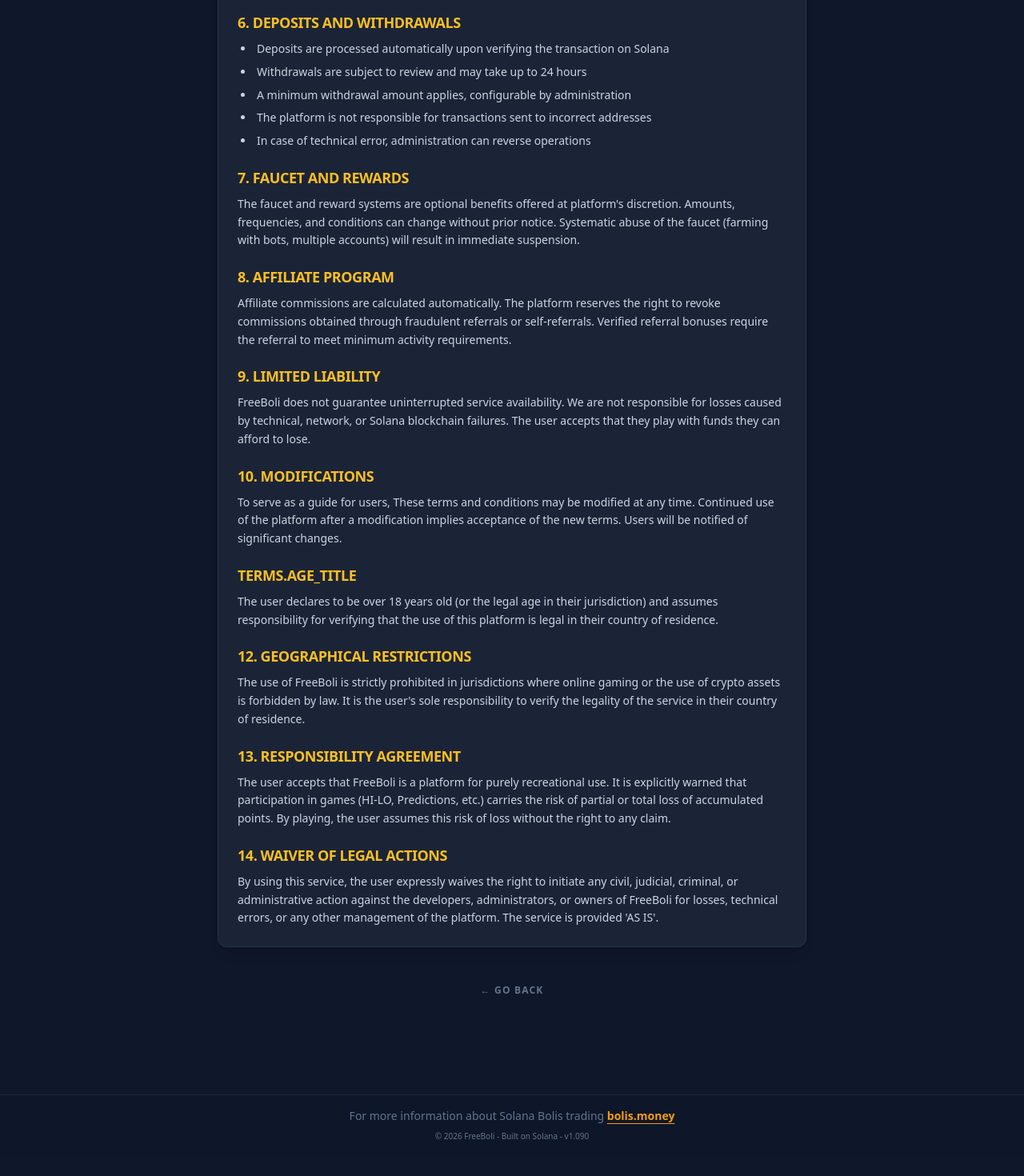
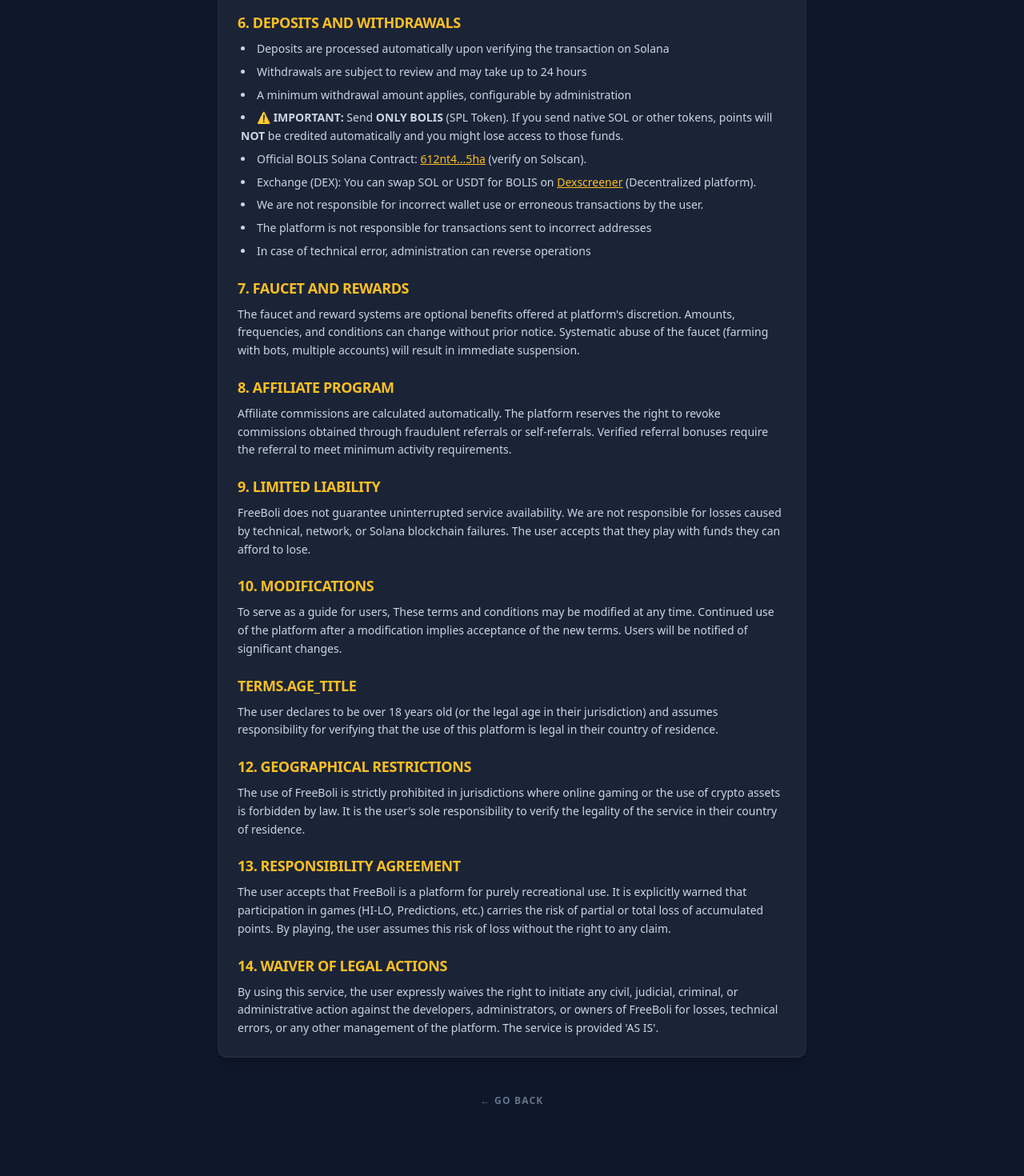
Before and after one commit to Palmve/freeboli, a Next.js app: page /terminos in a window 1280 px wide. Shown: the part 1120-2590 px from the top of the page at 80% size. Before the commit the page ends 2564 px from the top, so only its background shows below. Built offline with nearby package versions, Linux system fonts and the light colour scheme; no server answers; the database is empty.

Commit message:
Legal: Add safety notes, BOLIS contract and DEX links to Terms v1.091

```diff
--- a/src/app/terminos/page.tsx
+++ b/src/app/terminos/page.tsx
@@ -82,7 +82,7 @@ export default function TerminosPage() {
           <h2 className="text-lg font-bold text-amber-400 mb-2 uppercase tracking-tight">{t("terms.conduct_title")}</h2>
           <ul className="list-disc list-inside space-y-1.5 ml-1">
             {Array.isArray(t("terms.conduct_list")) && (t("terms.conduct_list") as any as string[]).map((item, i) => (
-              <li key={i}>{item}</li>
+              <li key={i} dangerouslySetInnerHTML={{ __html: item }} />
             ))}
           </ul>
         </div>
@@ -96,7 +96,7 @@ export default function TerminosPage() {
           <h2 className="text-lg font-bold text-amber-400 mb-2 uppercase tracking-tight">{t("terms.transac_title")}</h2>
           <ul className="list-disc list-inside space-y-1.5 ml-1">
             {Array.isArray(t("terms.transac_list")) && (t("terms.transac_list") as any as string[]).map((item, i) => (
-              <li key={i}>{item}</li>
+              <li key={i} dangerouslySetInnerHTML={{ __html: item }} />
             ))}
           </ul>
         </div>
--- a/src/i18n/en.json
+++ b/src/i18n/en.json
@@ -433,6 +433,10 @@
       "Deposits are processed automatically upon verifying the transaction on Solana",
       "Withdrawals are subject to review and may take up to 24 hours",
       "A minimum withdrawal amount applies, configurable by administration",
+      "⚠️ <strong>IMPORTANT:</strong> Send <strong>ONLY BOLIS</strong> (SPL Token). If you send native SOL or other tokens, points will <strong>NOT</strong> be credited automatically and you might lose access to those funds.",
+      "Official BOLIS Solana Contract: <a href=\"https://solscan.io/token/612nt4GcdZn7onjK7fY9QQuqF7FVTarNHPszBHJ8T5ha\" target=\"_blank\" class=\"text-amber-400 underline\">612nt4...5ha</a> (verify on Solscan).",
+      "Exchange (DEX): You can swap SOL or USDT for BOLIS on <a href=\"https://dexscreener.com/solana/adtp1djcsfehs4dc7224n67ejtgxawhzj8w7gwtjgwe8\" target=\"_blank\" class=\"text-amber-400 underline\">Dexscreener</a> (Decentralized platform).",
+      "We are not responsible for incorrect wallet use or erroneous transactions by the user.",
       "The platform is not responsible for transactions sent to incorrect addresses",
       "In case of technical error, administration can reverse operations"
     ],
--- a/src/i18n/es.json
+++ b/src/i18n/es.json
@@ -433,6 +433,10 @@
       "Los depósitos se procesan automáticamente al verificar la transacción en Solana",
       "Los retiros están sujetos a revisión y pueden demorar hasta 24 horas",
       "Se aplica un mínimo de retiro configurable por la administración",
+      "⚠️ <strong>IMPORTANTE:</strong> Envía <strong>ÚNICAMENTE BOLIS</strong> (Token SPL). Si envías SOL nativo u otros tokens, los puntos NO se acreditarán automáticamente y podrías perder el acceso a esos fondos.",
+      "Contrato oficial de BOLIS en Solana: <a href=\"https://solscan.io/token/612nt4GcdZn7onjK7fY9QQuqF7FVTarNHPszBHJ8T5ha\" target=\"_blank\" class=\"text-amber-400 underline\">612nt4...5ha</a> (verificar en Solscan).",
+      "Intercambio (DEX): Puedes cambiar SOL o USDT por BOLIS en <a href=\"https://dexscreener.com/solana/adtp1djcsfehs4dc7224n67ejtgxawhzj8w7gwtjgwe8\" target=\"_blank\" class=\"text-amber-400 underline\">Dexscreener</a> (Plataforma descentralizada).",
+      "No somos responsables del uso incorrecto de wallets por parte del usuario ni de sus transacciones erróneas.",
       "La plataforma no es responsable por transacciones enviadas a direcciones incorrectas",
       "En caso de error técnico, la administración puede revertir operaciones"
     ],
--- a/src/lib/version.ts
+++ b/src/lib/version.ts
@@ -1 +1 @@
-export const APP_VERSION = "1.090";
+export const APP_VERSION = "1.091";
```
